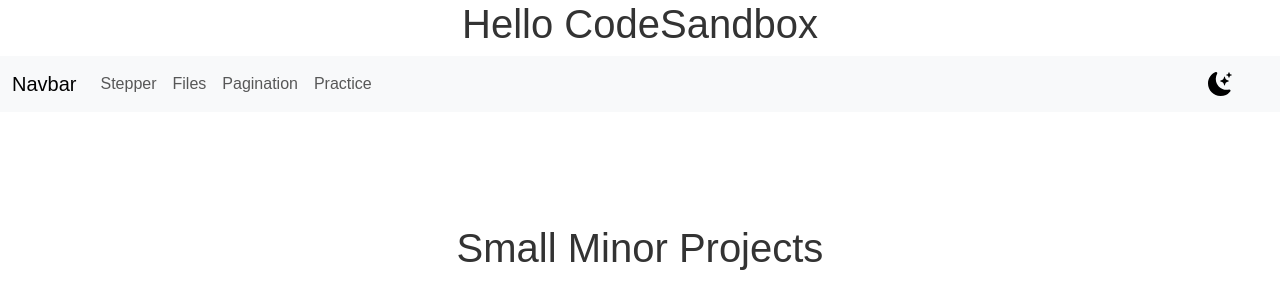
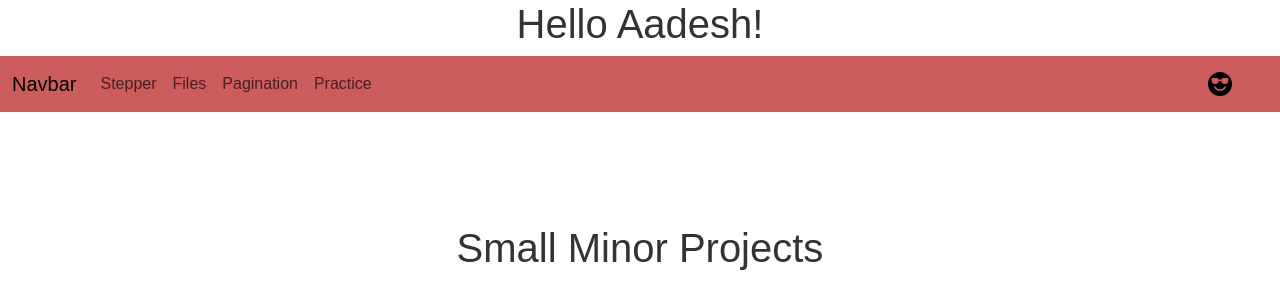
Before and after one commit to balaji-aadi/Ecommerce-stepper-project, a React (Create React App) app: page / in a window 1280 px wide. Shown: the top 308 px of the page. Built offline with nearby package versions, Linux system fonts and the light colour scheme.

Commit message:
small change in navbar

```diff
--- a/src/App.js
+++ b/src/App.js
@@ -12,7 +12,7 @@ export default function App() {
   return (
     <ThemeProvider>
       <div className="App">
-        <h1>Hello CodeSandbox</h1>
+        <h1>Hello Aadesh!</h1>
         <Router>
           <Navbar />
           <Routes>
--- a/src/Projects/Navbar.jsx
+++ b/src/Projects/Navbar.jsx
@@ -1,12 +1,13 @@
 import React from 'react'
 import { Link } from 'react-router-dom'
 import { BsFillMoonStarsFill } from "react-icons/bs";
+import { BsFillEmojiSunglassesFill } from "react-icons/bs"
 import { useTheme } from './theme.context';
 
 const Navbar = () => {
-    const { toggleTheme } = useTheme()
+    const { theme, toggleTheme } = useTheme()
     return (
-        <nav className="navbar navbar-expand-lg bg-body-tertiary" style={{ marginBottom: "7rem" }} >
+        <nav className="navbar navbar-expand-lg" style={{ backgroundColor: "indianred", marginBottom: "7rem" }} >
             <div className="container-fluid">
                 <Link className="navbar-brand" to={"/"}>Navbar</Link>
                 <div className="collapse navbar-collapse" id="navbarNav">
@@ -32,7 +33,9 @@ const Navbar = () => {
                 </div>
             </div>
             <div style={{ marginRight: "3rem" }}>
-                <BsFillMoonStarsFill onClick={toggleTheme} style={{ cursor: "pointer", fontSize: "1.5rem", color: "black" }} />
+                {theme === "Dark" ?
+                    <BsFillMoonStarsFill onClick={toggleTheme} style={{ cursor: "pointer", fontSize: "1.5rem", color: "black" }} /> :
+                    <BsFillEmojiSunglassesFill onClick={toggleTheme} style={{ cursor: "pointer", fontSize: "1.5rem", color: "black" }} />}
             </div>
         </nav>
     )
```
